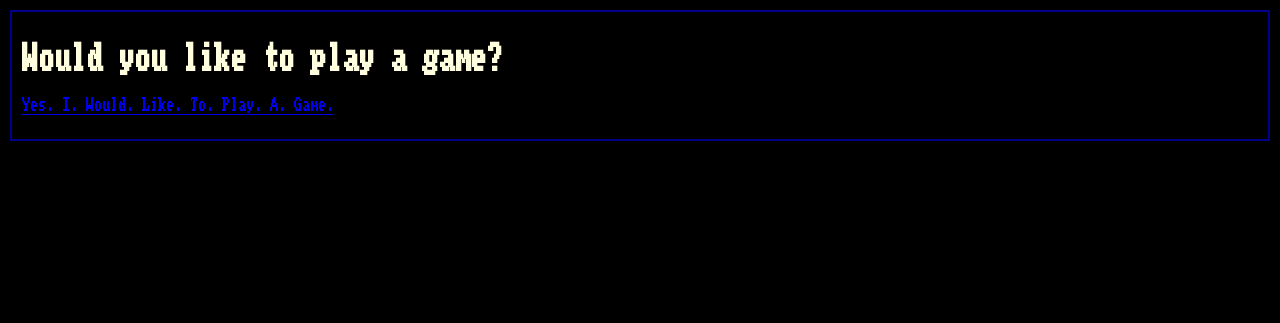
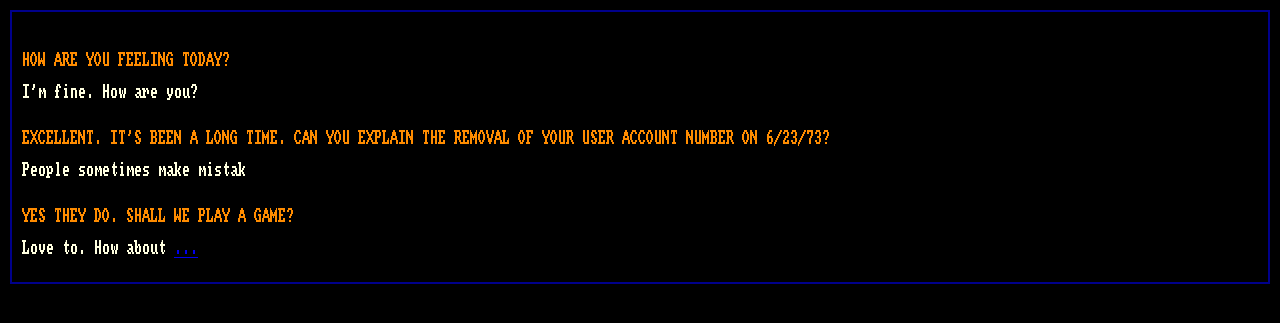
Before and after one commit to chmarr/prequelprizes, a Django app: template prizes/templates/prizes/home.html in a window 1280 px wide. Shown: the top 323 px of the page. Run offline with Django 3.2, Linux system fonts and the light colour scheme; the template is opened without the code that fills it, so the values that code supplies are empty.

Commit message:
better silly main page.

```diff
--- a/prizes/static/prizes/styles.css
+++ b/prizes/static/prizes/styles.css
@@ -105,6 +105,13 @@ body.guru p {
     color: darkblue;
 }
 
+.wopr {
+    color: darkorange;
+}
+p.wopr {
+    margin-top: 30px;
+}
+
 .strikethrough {
     text-decoration: line-through;
 }
--- a/prizes/templates/prizes/home.html
+++ b/prizes/templates/prizes/home.html
@@ -1,5 +1,9 @@
 {% extends "prizes/base.html" %}
 {% block content %}
-    <h1>Would you like to play a game?</h1>
-    <p><a href="http://prequeladventure.com/this/KatiaTakeControl.html">Yes. I. Would. Like. To. Play. A. Game.</a></p>
+    <p class="wopr">HOW ARE YOU FEELING TODAY?</p>
+    <p>I'm fine. How are you?</p>
+    <p class="wopr">EXCELLENT.  IT'S BEEN A LONG TIME. CAN YOU EXPLAIN THE REMOVAL OF YOUR USER ACCOUNT NUMBER ON 6/23/73?</P>
+    <p>People sometimes make mistak</p>
+    <p class="wopr">YES THEY DO. SHALL WE PLAY A GAME?</p>
+    <p>Love to. How about <a href="http://prequeladventure.com/this/KatiaTakeControl.html">...</a></p>
 {% endblock %}
```
